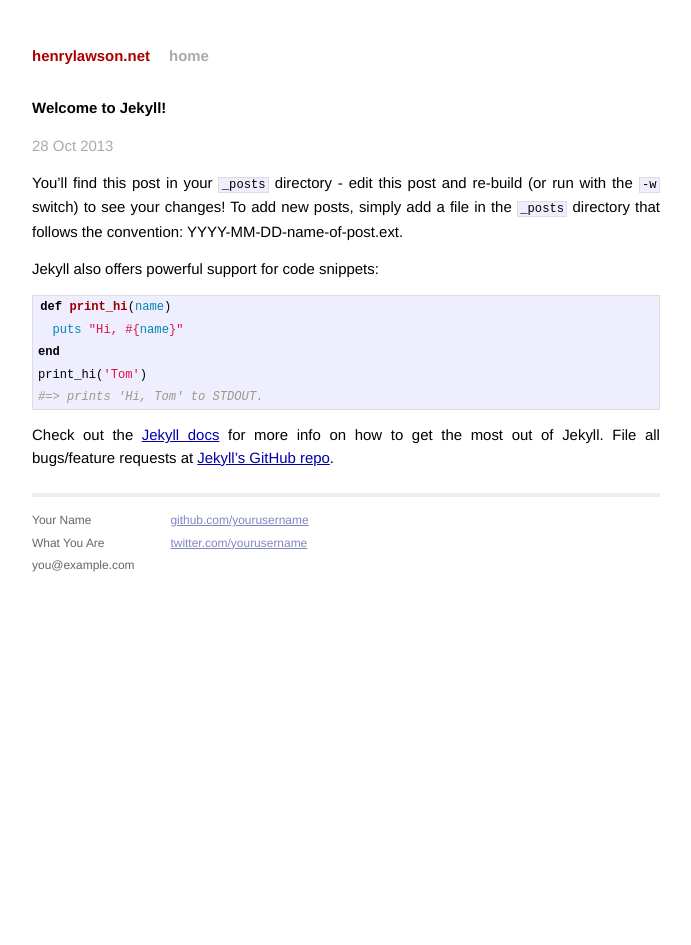
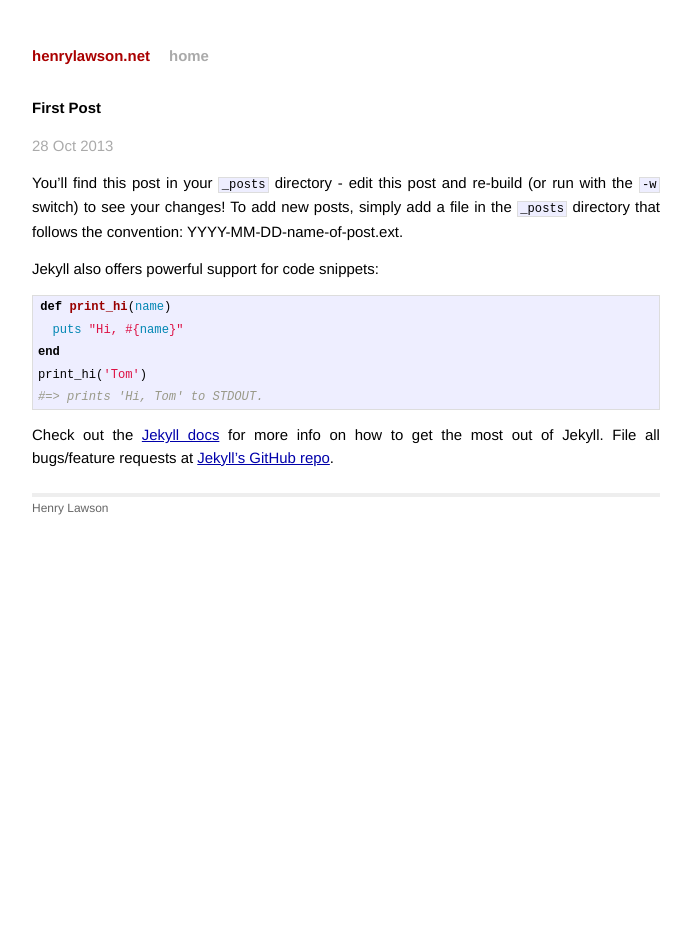
Before and after one commit to henrylawson/henrylawson.net, a Jekyll site: the page built from website/_posts/2013-10-28-first-post.markdown, in a window 1280 px wide. Shown: the whole page, without its empty margins (294-985 px from the left). Built offline with Jekyll 4.4.1, drawn with Linux system fonts in a browser that asks for light colours; Markdown is read by kramdown in place of the engine named in the settings.

Commit message:
Removing some boiler plate jekyll stuff

```diff
--- a/website/_config.yml
+++ b/website/_config.yml
@@ -1,3 +1,4 @@
 name: henrylawson.net
 markdown: redcarpet
 pygments: true
+permalink: /:title
--- a/website/_layouts/default.html
+++ b/website/_layouts/default.html
@@ -5,38 +5,18 @@
         <meta http-equiv="X-UA-Compatible" content="IE=edge,chrome=1">
         <title>{{ page.title }}</title>
         <meta name="viewport" content="width=device-width">
-
-        <!-- syntax highlighting CSS -->
         <link rel="stylesheet" href="/css/syntax.css">
-
-        <!-- Custom CSS -->
         <link rel="stylesheet" href="/css/main.css">
-
     </head>
     <body>
-
         <div class="site">
           <div class="header">
             <h1 class="title"><a href="/">{{ site.name }}</a></h1>
             <a class="extra" href="/">home</a>
           </div>
-
           {{ content }}
-
           <div class="footer">
-            <div class="contact">
-              <p>
-                Your Name<br />
-                What You Are<br />
-                you@example.com
-              </p>
-            </div>
-            <div class="contact">
-              <p>
-                <a href="https://github.com/yourusername">github.com/yourusername</a><br />
-                <a href="https://twitter.com/yourusername">twitter.com/yourusername</a><br />
-              </p>
-            </div>
+						Henry Lawson
           </div>
         </div>
 
--- a/website/_posts/2013-10-28-welcome-to-jekyll.markdown
+++ b/website/_posts/2013-10-28-first-post.markdown
@@ -1,8 +1,8 @@
 ---
 layout: post
-title:  "Welcome to Jekyll!"
+title:  "First Post"
 date:   2013-10-28 21:43:13
-categories: jekyll update
+categories: first
 ---
 
 You'll find this post in your `_posts` directory - edit this post and re-build (or run with the `-w` switch) to see your changes!
--- a/website/index.html
+++ b/website/index.html
@@ -1,6 +1,6 @@
 ---
 layout: default
-title: Your New Jekyll Site
+title: henrylawson.net
 ---
 
 <div id="home">
```
Also changed, not shown: 1 other file.
